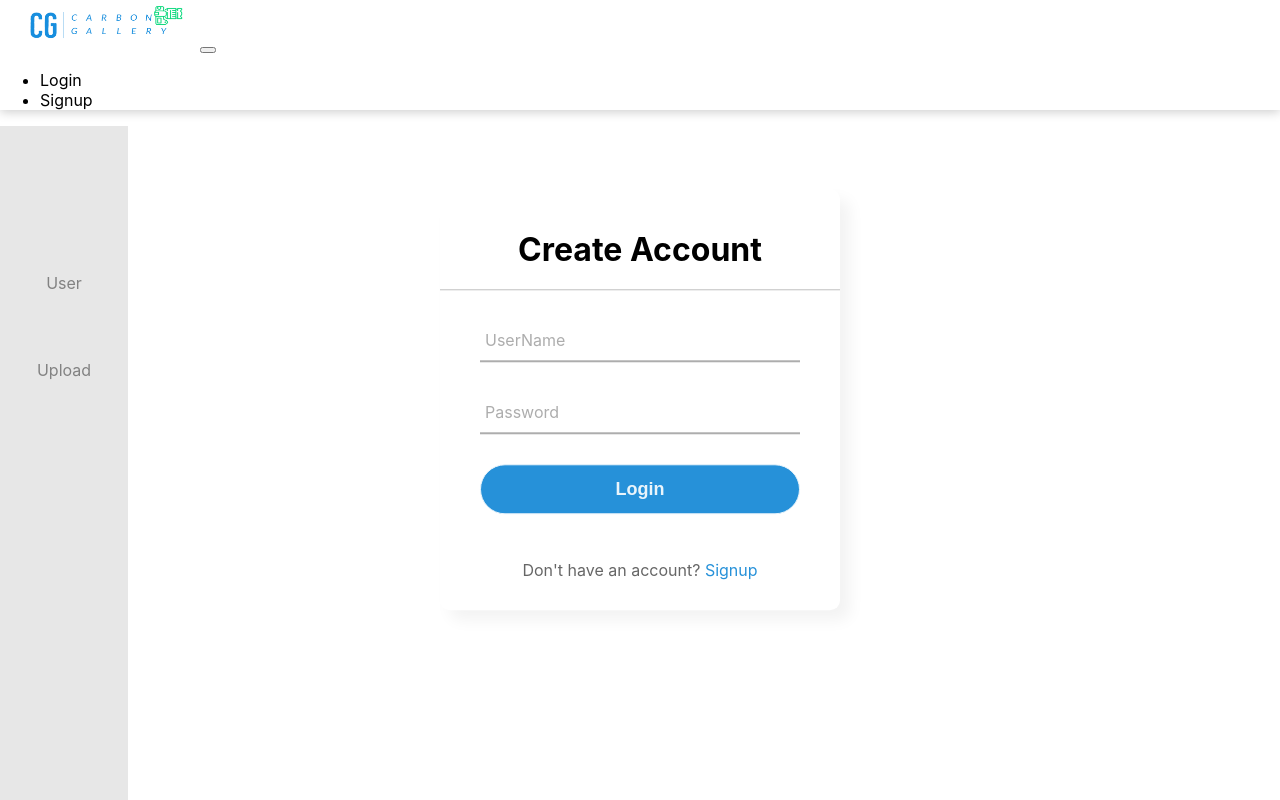
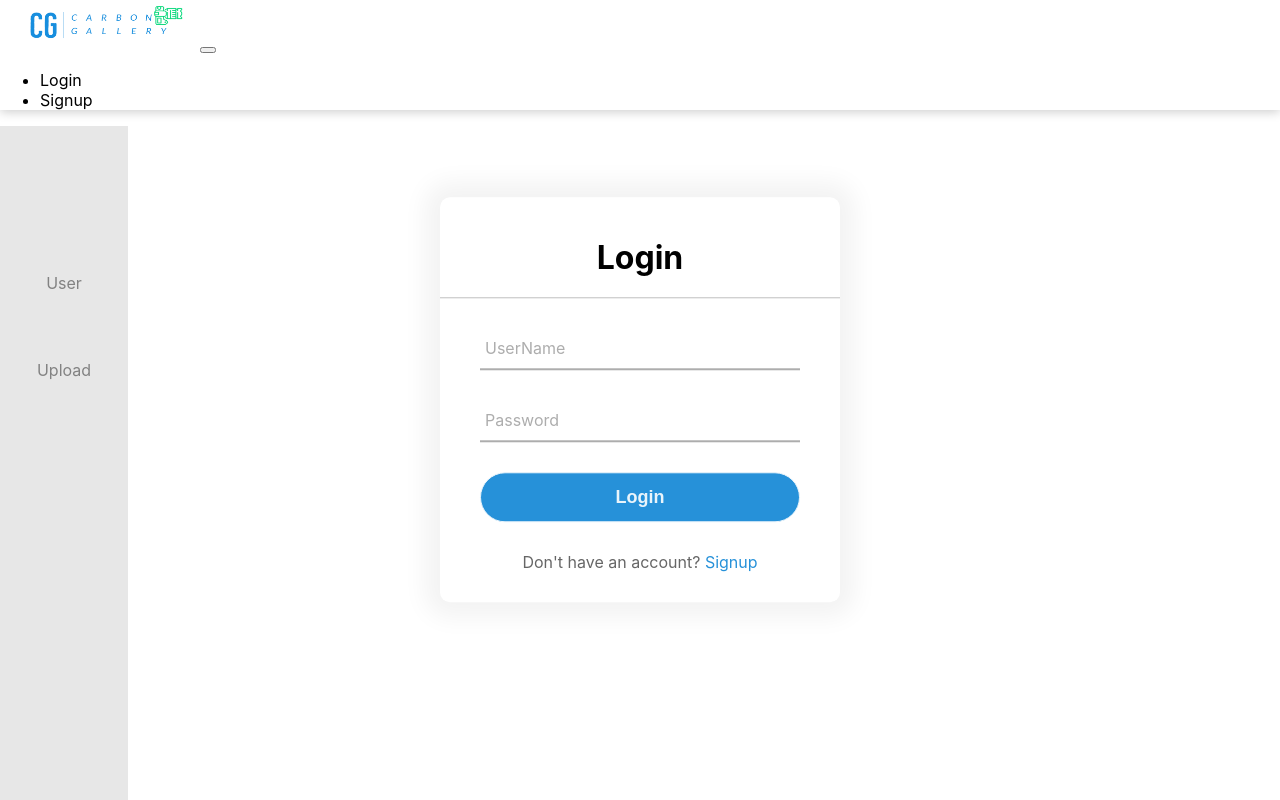
Before and after one commit to PlabanKr/carbon-gallery-frontend, a Next.js app: page /login in a window 1280 px wide. Built offline with nearby package versions, Linux system fonts and the light colour scheme.

Commit message:
Fix title of form and change shadow of form

```diff
--- a/pages/login.js
+++ b/pages/login.js
@@ -10,7 +10,7 @@ export default function Login() {
       <Sidebar />
       <div className={styles.mainSection}>
         <div className={styles.center}>
-          <h1>Create Account</h1>
+          <h1>Login</h1>
           <form>
             <div className={styles.textField}>
               <input
--- a/styles/Login.module.css
+++ b/styles/Login.module.css
@@ -12,7 +12,7 @@
   width: 400px;
   background: white(18, 231, 43);
   border-radius: 10px;
-  box-shadow: 10px 10px 15px rgba(0, 0, 0, 0.05);
+  box-shadow: 0px 0px 25px 15px rgba(0, 0, 0, 0.05);
 }
 
 .center h1 {
@@ -84,7 +84,6 @@
 }
 
 .submitBtn {
-  margin-bottom: 1rem;
   width: 100%;
   height: 50px;
   border: 1px solid;
```
